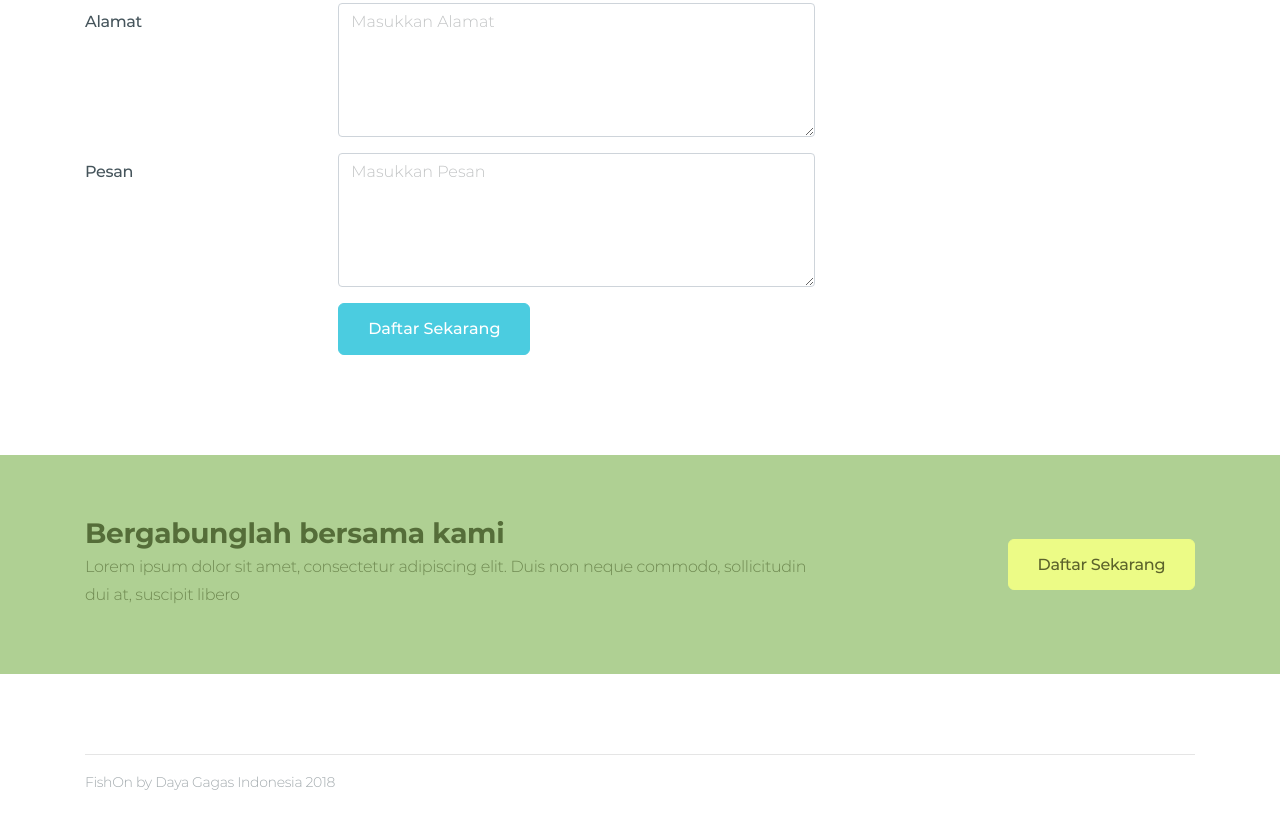
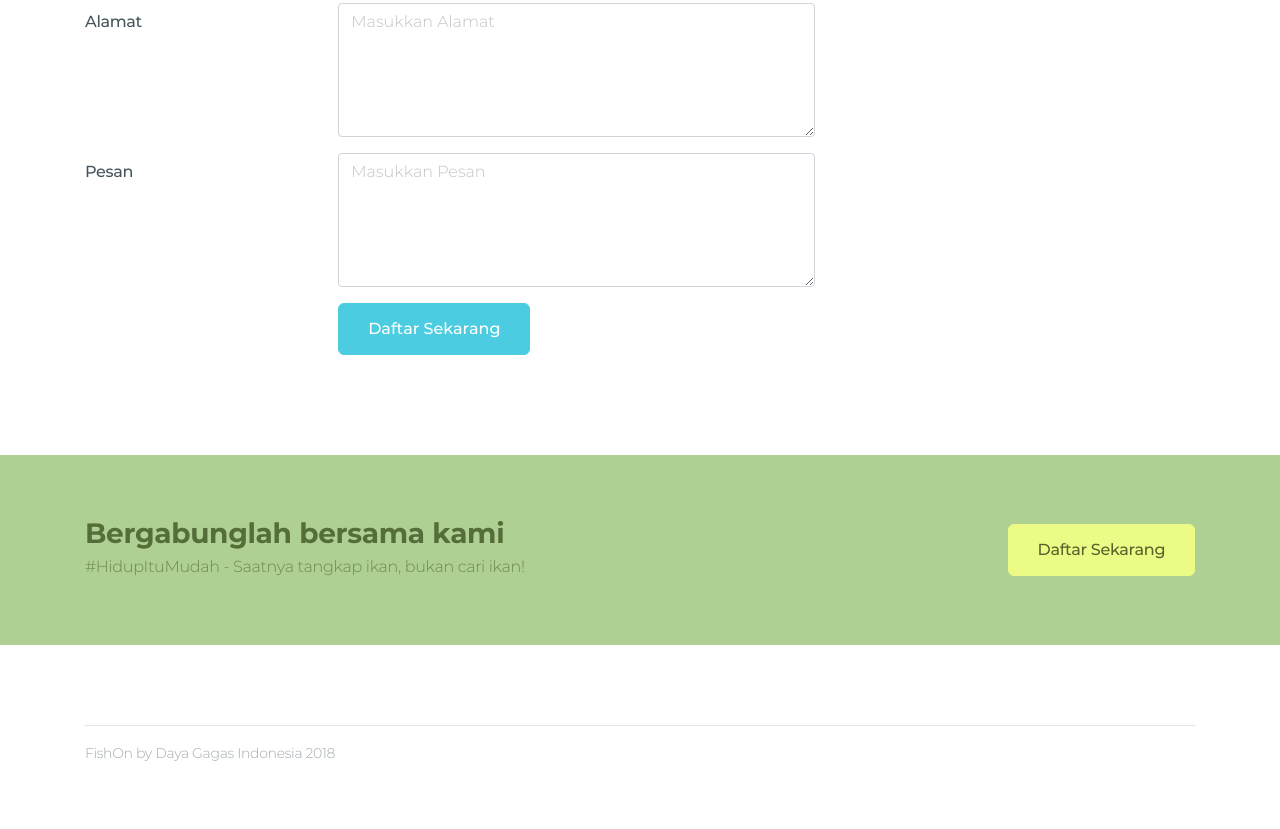
Before and after one commit to nfathoni79/fishon-web, a plain HTML site: page regis_nelayan.html in a window 1280 px wide. Shown: the part 815-1644 px from the top of the page. Drawn offline with Linux system fonts and the light colour scheme.

Commit message:
Ubah teks lorem ipsum di bagian bawah

```diff
--- a/regis_nelayan.html
+++ b/regis_nelayan.html
@@ -199,7 +199,7 @@
                 <div class="row align-items-center">
                     <div class="col-md-8 col-sm-12 invite-text">
                         <h3 class="font-bold">Bergabunglah bersama kami</h3>
-                        <p>Lorem ipsum dolor sit amet, consectetur adipiscing elit. Duis non neque commodo, sollicitudin dui at, suscipit libero</p>
+                        <p>#HidupItuMudah - Saatnya tangkap ikan, bukan cari ikan!</p>
                     </div>
                     <div class="col text-right">
                         <a href="" class="btn btn-secondary btn-lg">Daftar Sekarang</a>
```
Also changed, not shown: about.html (+1 -1 lines), product.html (+1 -1 lines).
